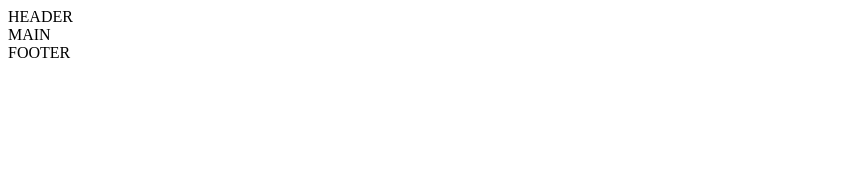
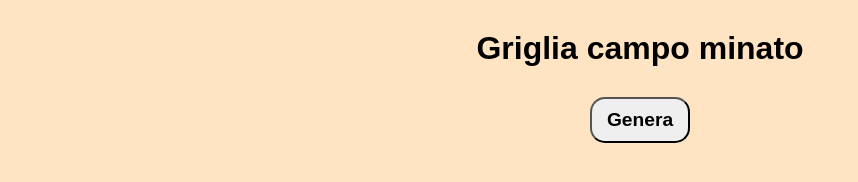
Before and after one commit to Claudio-Pri/js-campominato-grid, a plain HTML site: page index.html in a window 1280 px wide. Shown: the whole page, without its empty margins (0-858 px from the left). Drawn offline with Linux system fonts and the light colour scheme.

Commit message:
struttura statica html css

```diff
--- a/css/style.css
+++ b/css/style.css
@@ -1,10 +1,60 @@
 /*
     RESET
 */
+* {
+    margin: 0;
+    padding: 0;
+    box-sizing: border-box;
+}
+
+html {
+    font-family: Arial, Helvetica, sans-serif;
+}
 
 /*
     GENERAL
 */
+main {
+    height: 100vh;
+    background-color: bisque;
+    padding: 30px 0;
+}
+
+.container {
+    max-width: 1000px;
+    margin: 0 auto;
+    text-align: center;
+
+}
+
+/* MAIN */
+
+.container>* {
+    margin-bottom: 30px;
+}
+
+.container>button {
+    padding: 10px 15px;
+    border-radius: 15px;
+    font-weight: bold;
+    font-size: 1.2rem;
+}
 
 
-/* DEBUG */
+#grid-container {
+    display: flex;
+    flex-wrap: wrap;
+}
+
+#grid-container>* {
+    text-align: center;
+    width: calc(100% / 10);
+    height: 100px;
+    border: 1px solid aqua;
+    background-color: lightcoral;
+    display: flex;
+    justify-content: center;
+    align-items: center;
+    /* cursor: pointer;
+    transition: all .2s ease-in-out; */
+}
--- a/index.html
+++ b/index.html
@@ -4,7 +4,7 @@
 <head>
     <meta charset="UTF-8">
     <meta name="viewport" content="width=device-width, initial-scale=1.0">
-    <title>Template HTML CSS</title>
+    <title>Griglia Campo Minato</title>
     <!-- FONT AWESOME -->
     <link rel="stylesheet" href="https://cdnjs.cloudflare.com/ajax/libs/font-awesome/6.5.2/css/all.min.css"
         integrity="sha512-SnH5WK+bZxgPHs44uWIX+LLJAJ9/2PkPKZ5QiAj6Ta86w+fsb2TkcmfRyVX3pBnMFcV7oQPJkl9QevSCWr3W6A=="
@@ -19,39 +19,28 @@
 
 <body>
 
-    <!-- header -->
-    <header>
-        <div class="container">
-            HEADER
-        </div>
-    </header>
-    <!-- /header -->
-
     <!-- main -->
     <main>
         <div class="container">
-            MAIN
+            <h1>Griglia campo minato</h1>
+            <button id="generate-button">Genera</button>
+            <div id="grid-container">
+                <!-- <div>1</div>
+                <div>1</div>
+                <div>1</div>
+                <div>1</div>
+                <div>1</div>
+                <div>1</div>
+                <div>1</div>
+                <div>1</div>
+                <div>1</div>
+                <div>1</div> -->
+
+            </div>
         </div>
     </main>
     <!-- /main -->
 
-    <!-- footer -->
-    <footer>
-        <div class="container">
-            FOOTER
-        </div>
-    </footer>
-    <!-- /footer -->
-
-
-
-
-
-
-    <!-- BOOTSTRAP -->
-    <!-- <script src="https://cdn.jsdelivr.net/npm/bootstrap@5.3.3/dist/js/bootstrap.bundle.min.js"
-        integrity="sha384-YvpcrYf0tY3lHB60NNkmXc5s9fDVZLESaAA55NDzOxhy9GkcIdslK1eN7N6jIeHz"
-        crossorigin="anonymous"></script> -->
 
     <!-- SCRIPTS.JS -->
     <script src="js/scripts.js"></script>
```
Also changed, not shown: 1 other file.
